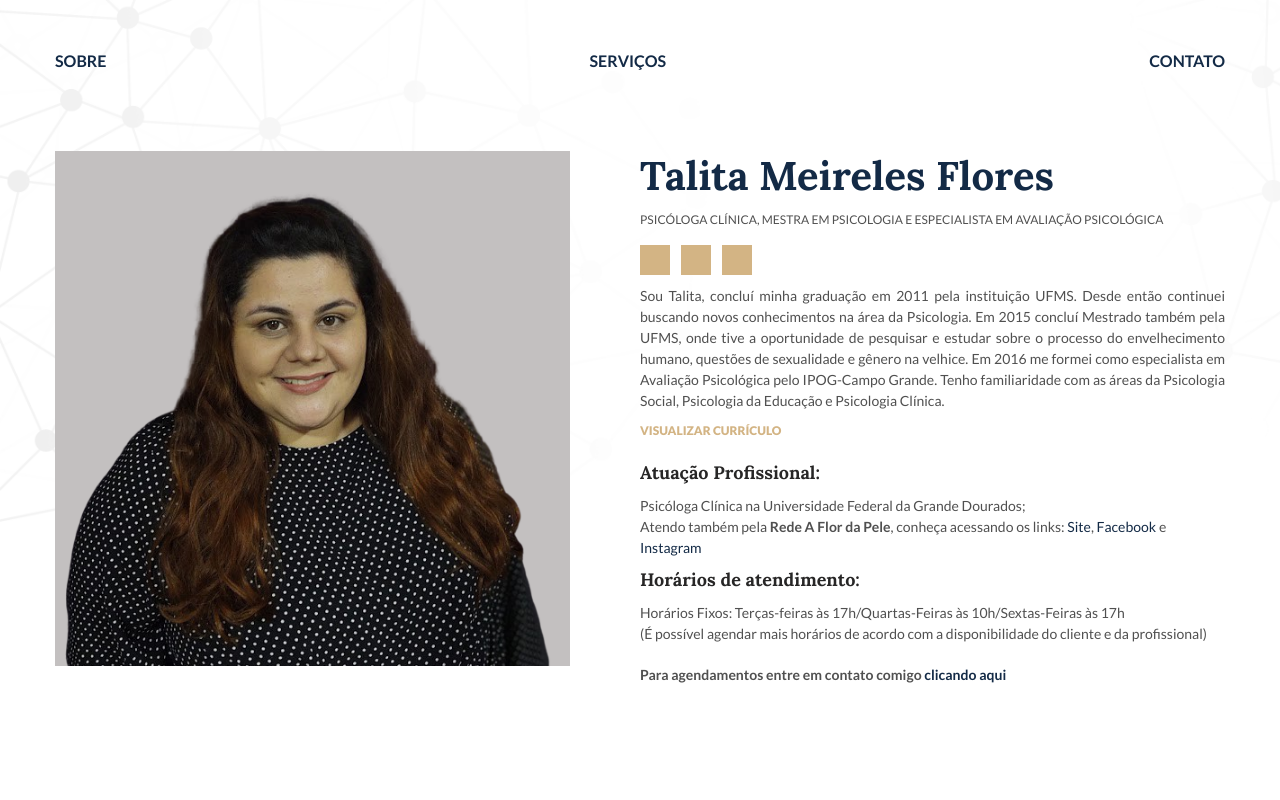
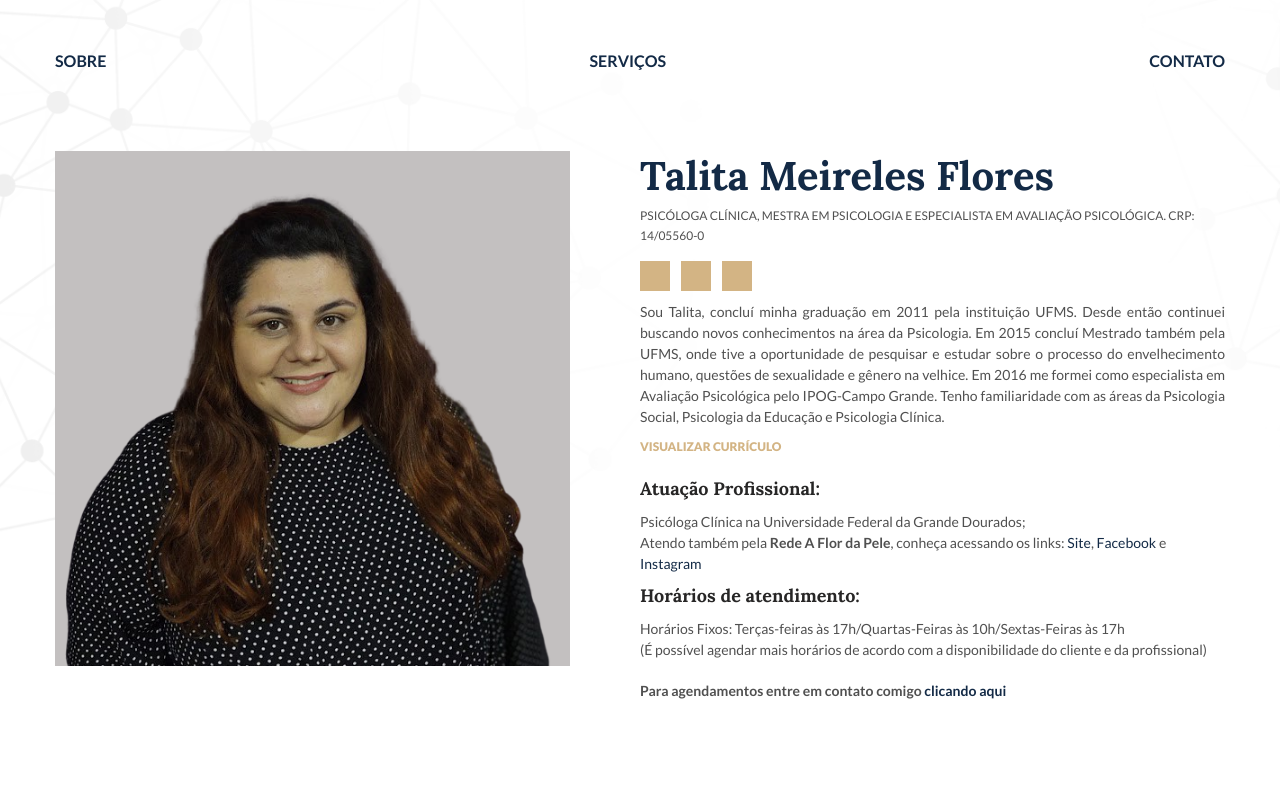
Before and after one commit to Fuhrmann/talitacombr, a plain HTML site: page index.html in a window 1280 px wide. Shown: the top 800 px of the page. Drawn offline with Linux system fonts and the light colour scheme; files whose address does not match are found by name.

Commit message:
Update index.html

```diff
--- a/index.html
+++ b/index.html
@@ -60,7 +60,7 @@
                 </div>
                 <div class="o-screen-about__col">
                     <h2 class="u-mb-5">Talita Meireles Flores</h2>
-                    <span class="c-screen-about__caption">Psicóloga Clínica, Mestra em Psicologia e Especialista em Avaliação Psicológica</span>
+                    <span class="c-screen-about__caption">Psicóloga Clínica, Mestra em Psicologia e Especialista em Avaliação Psicológica. CRP: 14/05560-0</span>
 
                     <ul class="c-socials u-mb-10">
                         <li class="c-socials__item">
```
